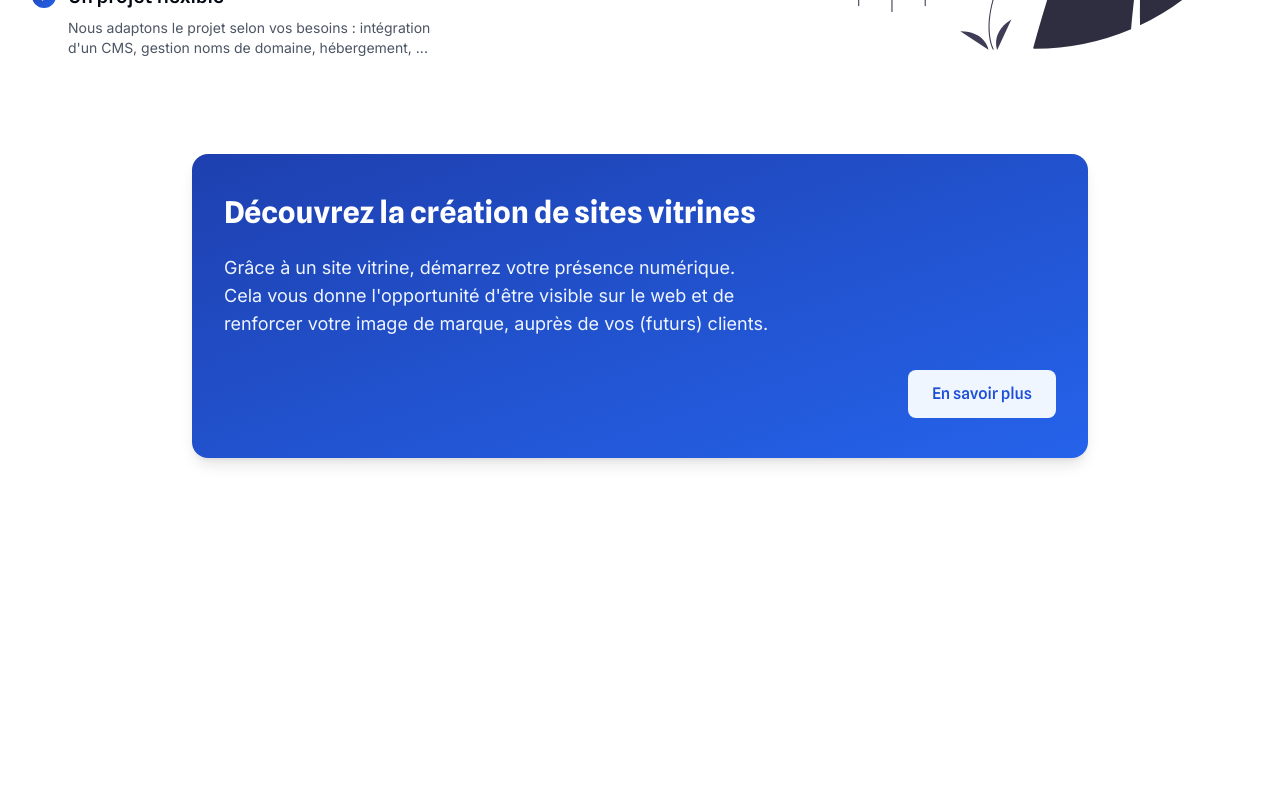
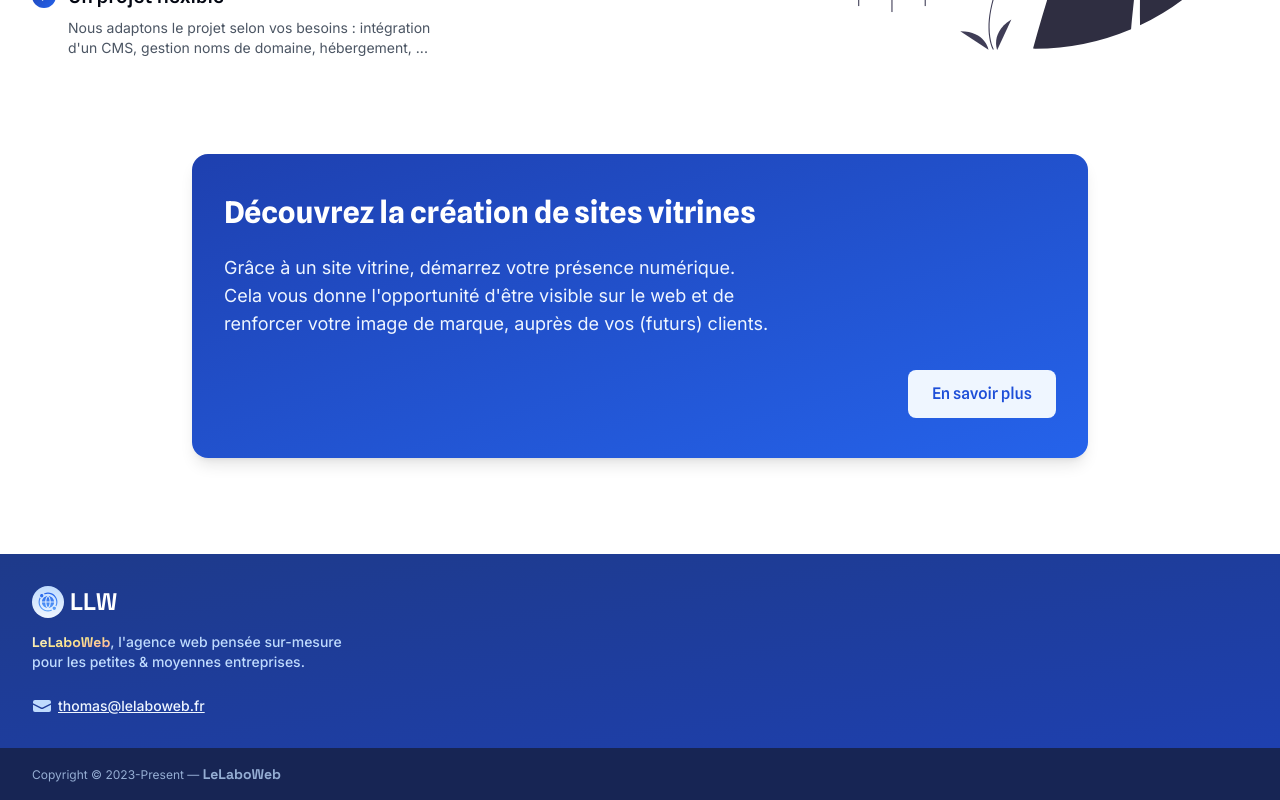
Before and after one commit to TotomInc/tcaweb, a Next.js app: page / in a window 1280 px wide. Shown: the part 3125-3925 px from the top of the page. Before the commit the page ends 3679 px from the top, so only its background shows below. Built offline with nearby package versions, Linux system fonts and the light colour scheme.

Commit message:
feat(Footer): add footer layout component

```diff
--- a/app/layout.tsx
+++ b/app/layout.tsx
@@ -4,6 +4,7 @@ import { Inter, Spline_Sans, Space_Grotesk } from "next/font/google";
 import type { Metadata } from "next";
 
 import { Navbar } from "../components/layout/Navbar";
+import { Footer } from "../components/layout/Footer";
 
 export const metadata: Metadata = {
   metadataBase: new URL("https://lelaboweb.fr"),
@@ -43,6 +44,7 @@ export default function RootLayout({
       <body className="min-h-screen bg-white">
         <Navbar />
         {children}
+        <Footer />
       </body>
     </html>
   );
--- /dev/null
+++ b/components/layout/Footer.tsx
@@ -0,0 +1,61 @@
+import Link from "next/link";
+import Balancer from "react-wrap-balancer";
+import { EnvelopeIcon } from "@heroicons/react/20/solid";
+
+import { Logo } from "../ui/Logo";
+
+const CONTACT_LINKS = [
+  {
+    label: "thomas@lelaboweb.fr",
+    href: "mailto:thomas@lelaboweb.fr",
+    icon: EnvelopeIcon,
+  },
+];
+
+export function Footer() {
+  return (
+    <>
+      <footer className="bg-gradient-to-br from-blue-900 to-blue-800 px-8 py-8">
+        <div className="mx-auto max-w-7xl">
+          <Link href="/" className="inline-flex">
+            <Logo textColorVariant="white" />
+          </Link>
+
+          <p className="mt-2 max-w-lg text-sm font-medium text-blue-200">
+            <Balancer>
+              <span className="bg-gradient-to-br from-blue-50 via-amber-200 to-red-300 bg-clip-text font-heading font-bold text-transparent">
+                LeLaboWeb
+              </span>
+              , l&apos;agence web pensée sur-mesure pour les petites & moyennes
+              entreprises.
+            </Balancer>
+          </p>
+
+          <ul className="mt-6">
+            {CONTACT_LINKS.map((link) => (
+              <li
+                key={link.href}
+                className="flex items-center text-sm font-medium text-blue-50"
+              >
+                <link.icon className="mr-1.5 h-auto w-5 text-blue-200" />
+
+                <Link href={link.href} className="underline">
+                  {link.label}
+                </Link>
+              </li>
+            ))}
+          </ul>
+        </div>
+      </footer>
+
+      <div className="bg-blue-950 px-8 py-4">
+        <div className="mx-auto max-w-7xl">
+          <p className="text-xs text-blue-200/75">
+            Copyright © 2023-Present —{" "}
+            <span className="font-heading text-sm font-bold">LeLaboWeb</span>
+          </p>
+        </div>
+      </div>
+    </>
+  );
+}
```
